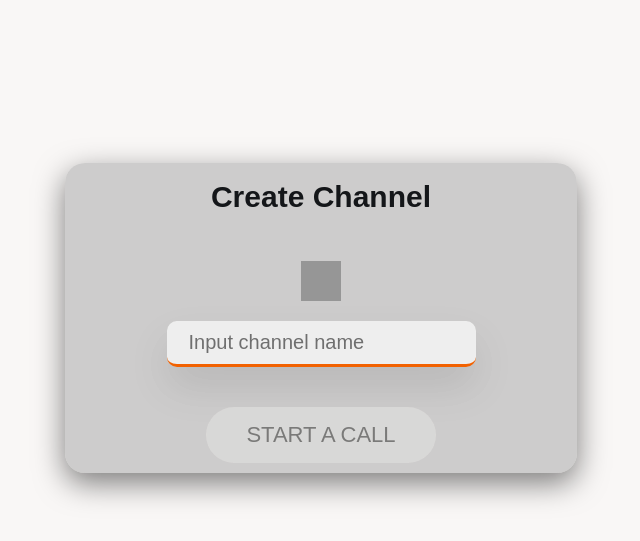
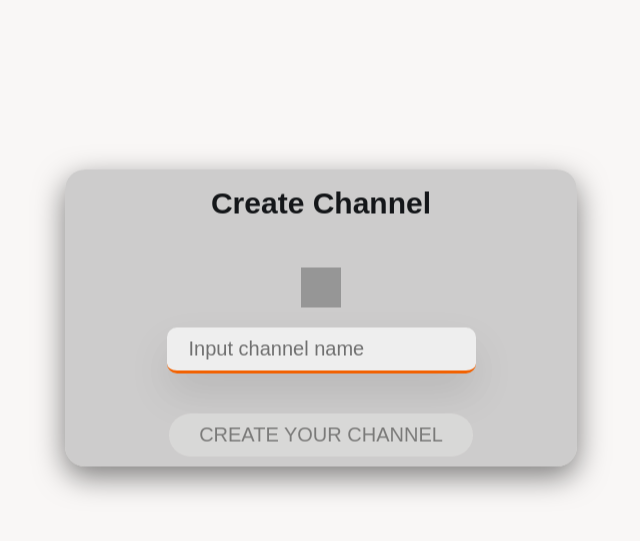
Before and after one commit to master-oulkar/connectRTC, a Django app: page /videocall/ in a window 1280 px wide. Shown: the part 52-593 px from the top of the page, without its empty margins (329-969 px from the left). Run offline with Django 4.2, Linux system fonts and the light colour scheme; the visitor is signed in with stand-in values (Sample User, id 1); some libraries are stand-ins or nearby versions; grey boxes are pictures that could not be loaded.

Commit message:
Update channel.html

```diff
--- a/videoconferencing/templates/videoconferencing/channel.html
+++ b/videoconferencing/templates/videoconferencing/channel.html
@@ -14,7 +14,7 @@
         <img class="channel-logo" src="{% static 'videoconferencing/img/icon.png' %}" alt="logo">
         <input type="text" name="channel-name" id="channel-name" placeholder="Input channel name" class="channel-input"
             autofocus required />
-        <input type="submit" id="join-btn" class="btn channel-btn" value="Start a Call" />
+        <input type="submit" id="join-btn" class="btn-channel channel-btn" value="Create your channel"/>
     </div>
 </div>
 <script type="text/javascript" src="{% static 'videoconferencing/js/channel.js' %}"></script>
```
